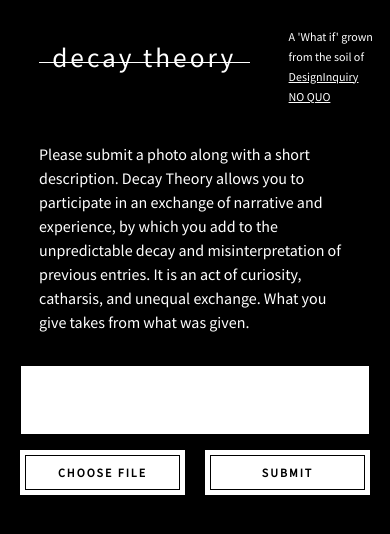
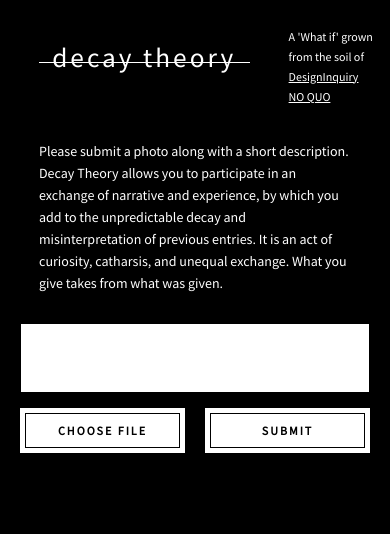
Before and after one commit to gbrixey/decay, a Flask app: page / in a window 390 px wide. Shown: the top 534 px of the page. Run offline with Flask 2, Linux system fonts and the light colour scheme; data that the repository does not hold is empty.

Commit message:
Reduce font size slightly

```diff
--- a/static/css/decay.css
+++ b/static/css/decay.css
@@ -198,8 +198,8 @@ p.description {
     }
 
     p.intro-text {
-        font-size: 16px;
-        line-height: 24px;
+        font-size: 14px;
+        line-height: 22px;
         top: 0vw;
         left: 10vw;
         width: 80vw;
@@ -240,8 +240,8 @@ p.description {
     }
 
     p.description {
-        font-size: 14px;
-        line-height: 20px;
+        font-size: 12px;
+        line-height: 18px;
         max-height: 23vw;
     }
 }
```
